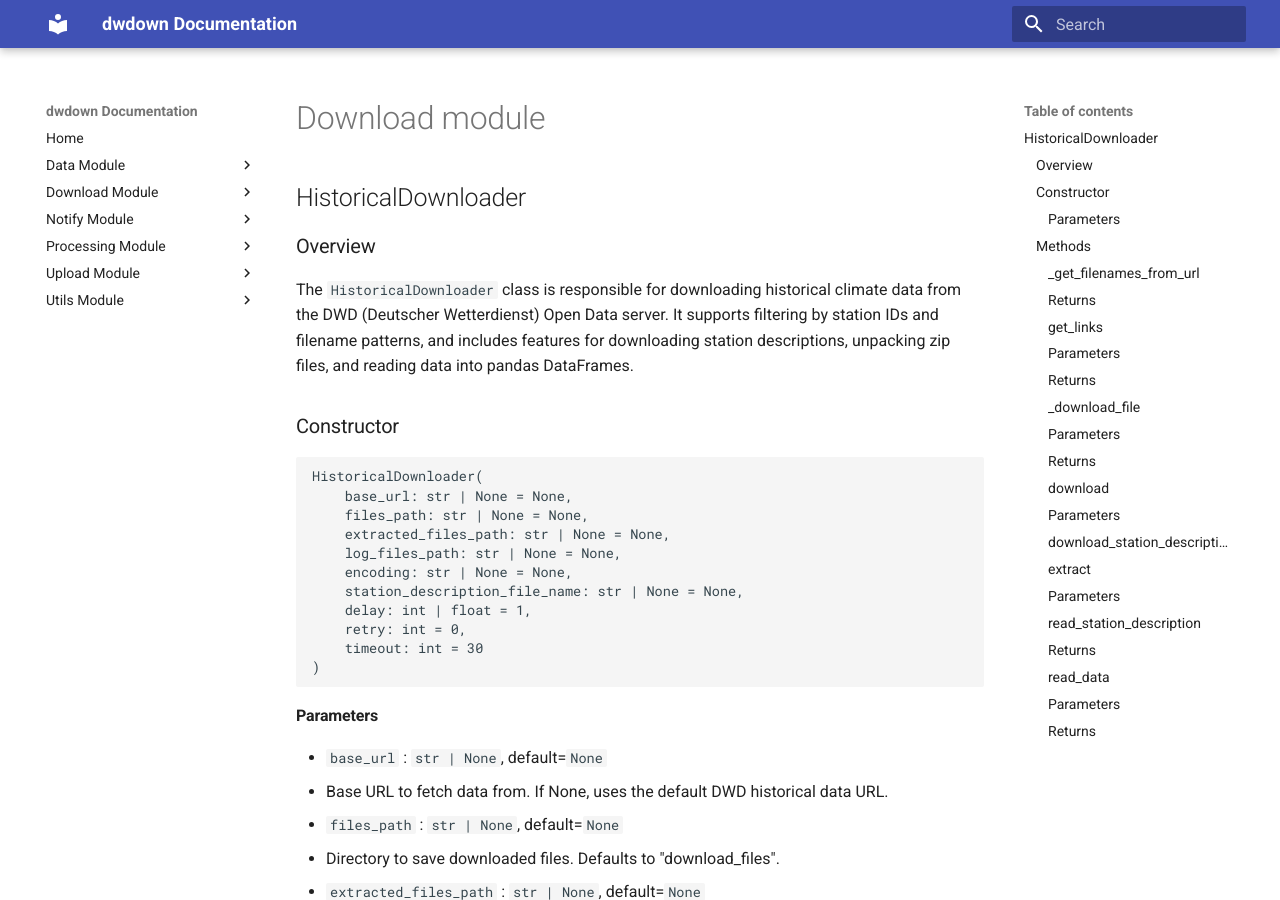
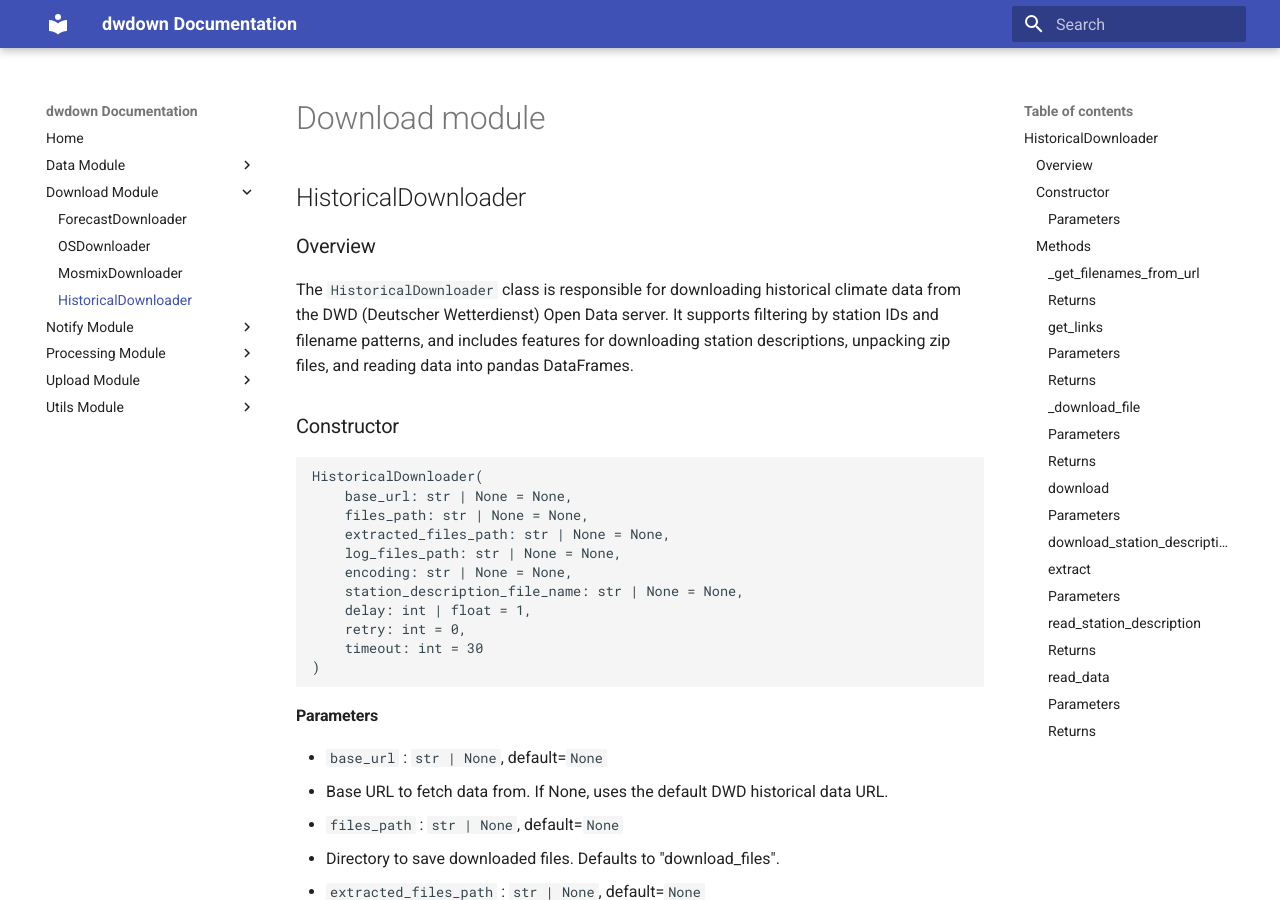
Before and after one commit to trholy/dwdown, an MkDocs documentation site: the page built from docs/download/HistoricalDownloader.md, in a window 1280 px wide and 900 px high. Built offline with MkDocs 1.6.1 and Material for MkDocs 9.7.7, drawn with Linux system fonts in a browser that asks for light colours.

Commit message:
Added missing documention on MosmixDownloader, HistoricalDownloader.

```diff
--- a/mkdocs.yml
+++ b/mkdocs.yml
@@ -9,6 +9,8 @@ nav:
   - Download Module:
       - ForecastDownloader: download/ForecastDownloader.md
       - OSDownloader: download/OSDownloader.md
+      - MosmixDownloader: download/MosmixDownloader.md
+      - HistoricalDownloader: download/HistoricalDownloader.md
   - Notify Module:
       - Notifier: notify/Notifier.md
   - Processing Module:
```
